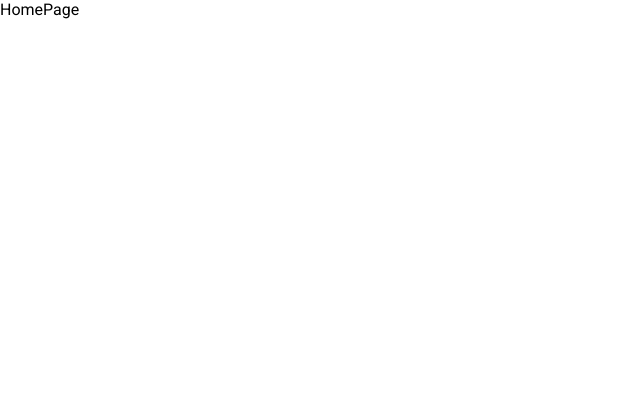
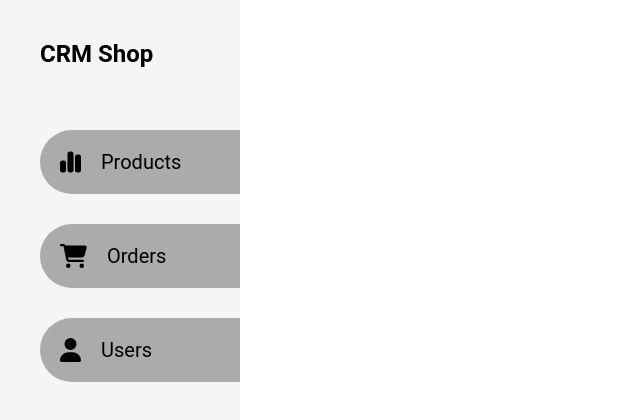
Before and after one commit to zajacHubert/crm-shop-client, a Next.js app: page / in a window 1280 px wide. Shown: the top 420 px of the page, without its empty margins (0-640 px from the left). Built offline with nearby package versions, Linux system fonts and the light colour scheme.

Commit message:
CSC-2: Create sidebar

```diff
--- a/package.json
+++ b/package.json
@@ -9,6 +9,9 @@
     "lint": "next lint"
   },
   "dependencies": {
+    "@fortawesome/fontawesome-svg-core": "^6.4.0",
+    "@fortawesome/free-solid-svg-icons": "^6.4.0",
+    "@fortawesome/react-fontawesome": "^0.2.0",
     "@reduxjs/toolkit": "^1.9.5",
     "@types/node": "18.15.11",
     "@types/react": "18.0.37",
--- /dev/null
+++ b/src/components/_shared/navigation/Sidebar.css.tsx
@@ -0,0 +1,70 @@
+import styled from 'styled-components';
+
+export const StyledAside = styled.aside`
+  display: flex;
+  flex-direction: column;
+  align-items: flex-end;
+  position: fixed;
+  top: 0;
+  left: 0;
+  width: 240px;
+  height: 100vh;
+  background-color: ${({ theme }) => theme.lightGray};
+  padding-top: 40px;
+`;
+
+export const StyledBoxLogo = styled.div`
+  width: 160px;
+  height: 40px;
+  margin: 0 auto;
+  margin-bottom: 50px;
+  cursor: pointer;
+`;
+
+export const StyledTitleLogo = styled.h2``;
+
+export const StyledListMenu = styled.ul`
+  display: flex;
+  flex-direction: column;
+  align-items: flex-end;
+  gap: 30px;
+`;
+
+interface StyledBoxMenuItemInterface {
+  isActive: boolean;
+}
+
+export const StyledBoxMenuItem = styled.div<StyledBoxMenuItemInterface>`
+  display: flex;
+  align-items: center;
+  gap: 20px;
+  width: 200px;
+  border-top-left-radius: 50px;
+  border-bottom-left-radius: 50px;
+  background-color: ${({ isActive }) => (isActive ? '#000' : '#ababab')};
+  padding: 20px;
+  cursor: pointer;
+`;
+
+interface StyledBoxIconInterface {
+  isActive: boolean;
+}
+
+export const StyledBoxIcon = styled.div<StyledBoxIconInterface>`
+  display: flex;
+  justify-content: center;
+  align-items: center;
+  font-size: 24px;
+  /* width: 30px;
+  height: 30px; */
+  color: ${({ isActive }) => (isActive ? '#fff' : '#000')};
+`;
+
+interface StyledPNavItemInterface {
+  isActive: boolean;
+}
+
+export const StyledPNavItem = styled.p<StyledPNavItemInterface>`
+  color: ${({ isActive }) => (isActive ? '#fff' : '#000')};
+  font-size: 20px;
+`;
--- /dev/null
+++ b/src/components/_shared/navigation/Sidebar.tsx
@@ -0,0 +1,83 @@
+import { FC } from 'react';
+import {
+  StyledAside,
+  StyledBoxIcon,
+  StyledBoxLogo,
+  StyledBoxMenuItem,
+  StyledListMenu,
+  StyledPNavItem,
+  StyledTitleLogo,
+} from './Sidebar.css';
+import Link from 'next/link';
+import { FontAwesomeIcon } from '@fortawesome/react-fontawesome';
+import {
+  faHouse,
+  faChartSimple,
+  faCartShopping,
+  faUser,
+} from '@fortawesome/free-solid-svg-icons';
+import { useRouter } from 'next/router';
+
+const Sidebar: FC = () => {
+  const router = useRouter();
+  return (
+    <StyledAside>
+      <StyledBoxLogo>
+        <Link href='/'>
+          <StyledTitleLogo>CRM Shop</StyledTitleLogo>
+        </Link>
+      </StyledBoxLogo>
+      <nav>
+        <StyledListMenu>
+          <li>
+            <Link href='/products'>
+              <StyledBoxMenuItem
+                isActive={router.pathname.includes('/products')}
+                onClick={() => router.push('/products?page=1')}
+              >
+                <StyledBoxIcon isActive={router.pathname.includes('/products')}>
+                  <FontAwesomeIcon icon={faChartSimple} />
+                </StyledBoxIcon>
+
+                <StyledPNavItem
+                  isActive={router.pathname.includes('/products')}
+                >
+                  Products
+                </StyledPNavItem>
+              </StyledBoxMenuItem>
+            </Link>
+          </li>
+          <li>
+            <StyledBoxMenuItem
+              isActive={router.pathname.includes('/orders')}
+              onClick={() => router.push('/orders?page=1')}
+            >
+              <StyledBoxIcon isActive={router.pathname.includes('/orders')}>
+                <FontAwesomeIcon icon={faCartShopping} />
+              </StyledBoxIcon>
+              <StyledPNavItem isActive={router.pathname.includes('/orders')}>
+                Orders
+              </StyledPNavItem>
+            </StyledBoxMenuItem>
+          </li>
+          <li>
+            <StyledBoxMenuItem
+              isActive={router.pathname.includes('/users')}
+              onClick={() => router.push('/users?page=1')}
+            >
+              <StyledBoxIcon isActive={router.pathname.includes('/users')}>
+                <FontAwesomeIcon icon={faUser} />
+              </StyledBoxIcon>
+
+              <StyledPNavItem isActive={router.pathname.includes('/users')}>
+                Users
+              </StyledPNavItem>
+            </StyledBoxMenuItem>
+          </li>
+        </StyledListMenu>
+      </nav>
+    </StyledAside>
+  );
+};
+
+export default Sidebar;
--- a/src/components/global/GlobalStyle.tsx
+++ b/src/components/global/GlobalStyle.tsx
@@ -2,8 +2,6 @@ import React from 'react';
 import { createGlobalStyle } from 'styled-components';
 
 const GlobalStyle = createGlobalStyle`
-
-  @import url('https://fonts.googleapis.com/css2?family=Roboto:wght@400;500;700;900&display=swap');
 
 * {
     margin:0;
--- a/src/pages/_app.tsx
+++ b/src/pages/_app.tsx
@@ -2,13 +2,18 @@ import GlobalStyle from '@/components/global/GlobalStyle';
 import { store } from '@/store';
 import type { AppProps } from 'next/app';
 import { Provider } from 'react-redux';
+import { theme } from '../styles/theme';
+import '../styles/fonts.css';
+import { ThemeProvider } from 'styled-components';
 
 export default function App({ Component, pageProps }: AppProps) {
   return (
     <>
       <Provider store={store}>
-        <GlobalStyle />
-        <Component {...pageProps} />
+        <ThemeProvider theme={theme}>
+          <GlobalStyle />
+          <Component {...pageProps} />
+        </ThemeProvider>
       </Provider>
     </>
   );
--- a/src/pages/index.tsx
+++ b/src/pages/index.tsx
@@ -1,9 +1,12 @@
+import Sidebar from '@/components/_shared/navigation/Sidebar';
 import { NextPage } from 'next';
 
 const HomePage: NextPage = () => {
   return (
     <>
-      <div>HomePage </div>
+      <div>
+        <Sidebar />
+      </div>
     </>
   );
 };
--- /dev/null
+++ b/src/styles/fonts.css
@@ -0,0 +1 @@
+@import url('https://fonts.googleapis.com/css2?family=Source+Sans+Pro:wght@400;600;700;900&display=swap');
--- /dev/null
+++ b/src/styles/theme.ts
@@ -0,0 +1,7 @@
+import { DefaultTheme } from 'styled-components';
+
+export const theme: DefaultTheme = {
+  primary: '#000',
+  secondary: '#676767',
+  lightGray: '#f5f5f5',
+};
```
Also changed, not shown: 1 other file (tests, documents, lock files or other folders).
